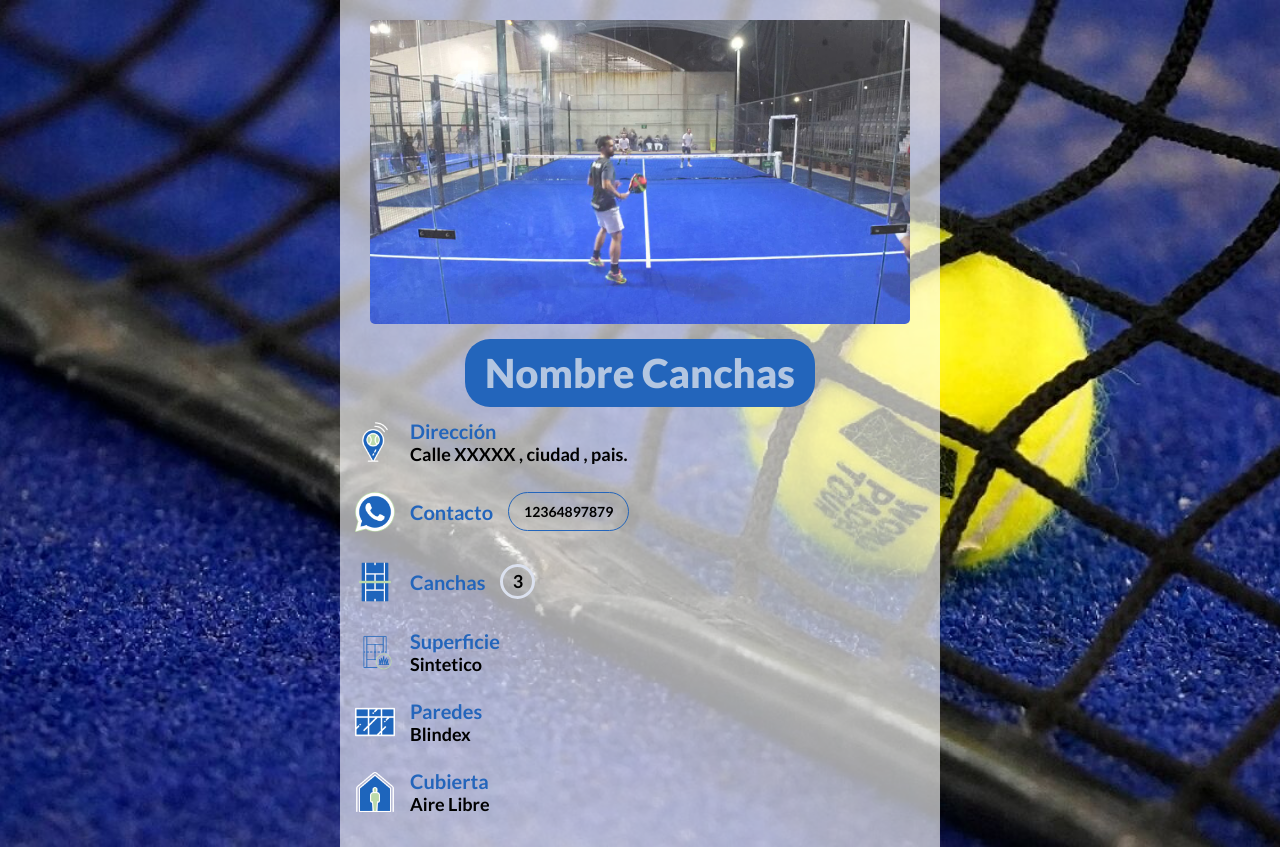
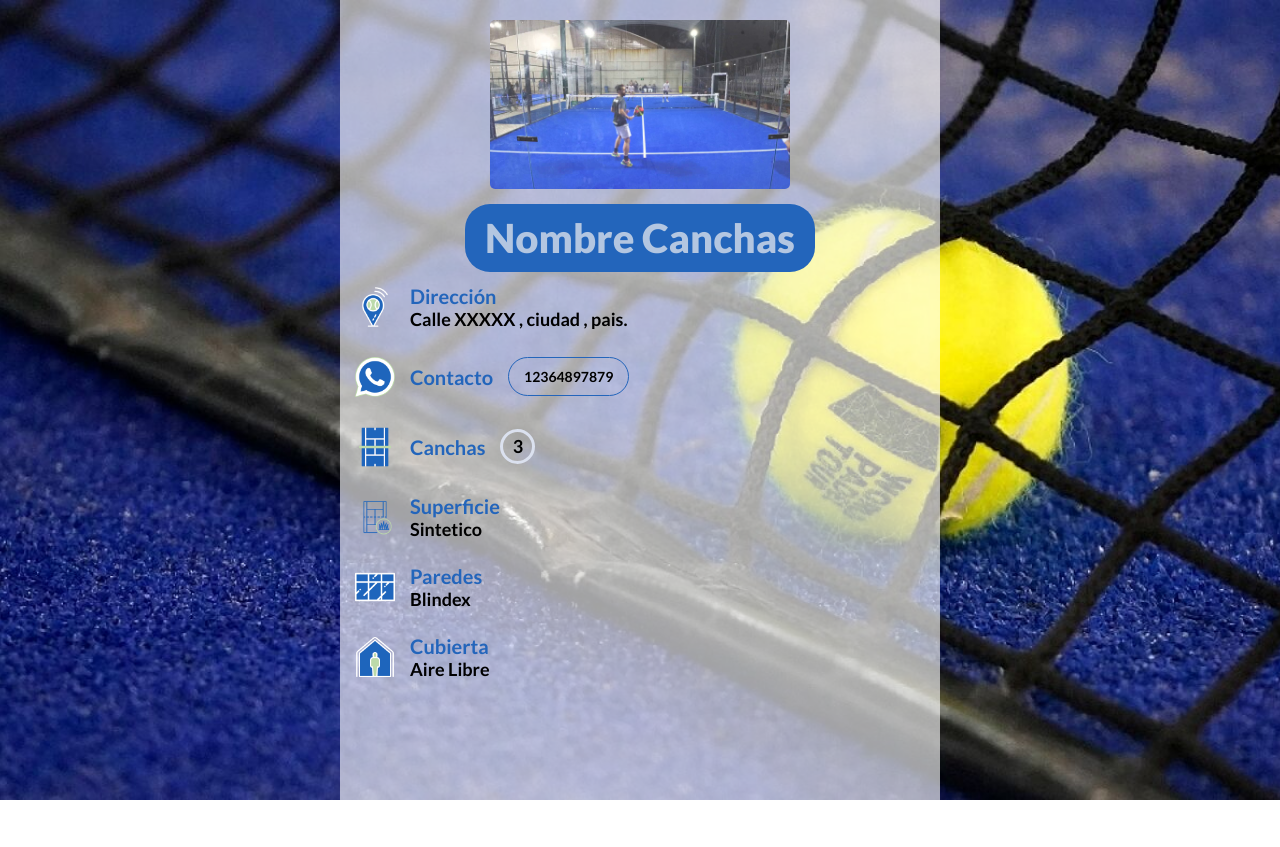
Before and after one commit to No-Country/s5-05-ft-python-react, a React (Create React App) app in the folder Front/: page /profile/complex/1 in a window 1280 px wide. After the commit the page ends 800 px from the top, so only its background shows below. Built offline with nearby package versions, Linux system fonts and the light colour scheme.

Commit message:
remove width img complex

```diff
--- a/Front/src/pages/ProfileComplex/profileComplex.css
+++ b/Front/src/pages/ProfileComplex/profileComplex.css
@@ -30,9 +30,6 @@
 	flex-direction: column;
 	justify-content: center;
 	align-items: center;
-}
-.profileComplex--avatar {
-	width: 90%;
 }
 .profileComplex--name {
 	text-align: center;
```
